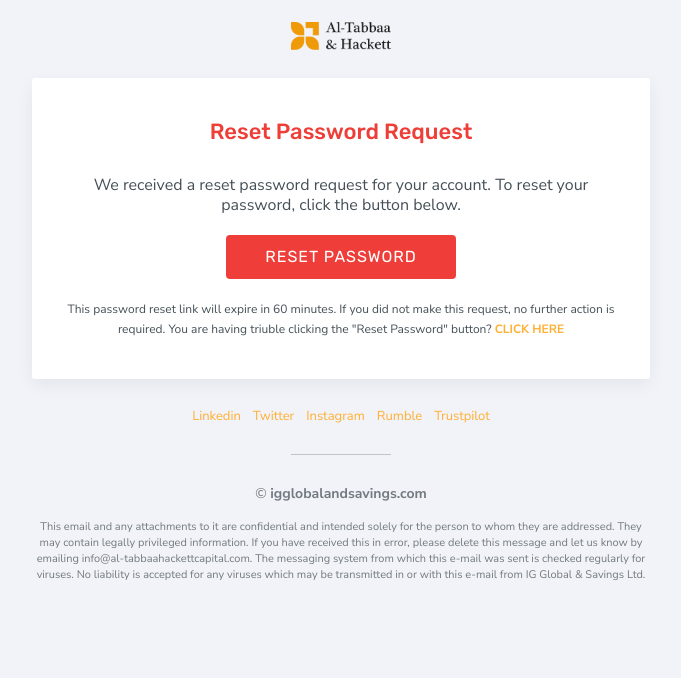
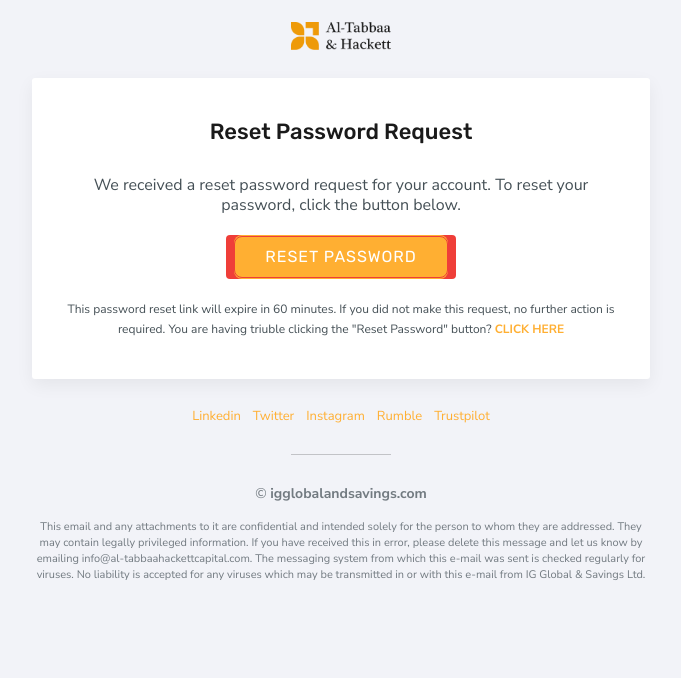
Before and after one commit to briskpool/Al-TabbaCapital, a PHP site: page /templates/reset_password.php in a window 1280 px wide. Shown: the top 678 px of the page, without its empty margins (299-980 px from the left). Run offline with PHP 8.4, Linux system fonts and the light colour scheme.

Commit message:
Update reset_password.php

```diff
--- a/templates/reset_password.php
+++ b/templates/reset_password.php
@@ -76,7 +76,7 @@
                                     <td style="padding:0 35px;">
 
                                         <h1
-                                            style="color:#ee3e38; font-weight:500; margin:0px 0px 30px 0px ;font-size:22px;font-family:'Rubik',sans-serif;">
+                                            style="color:#1a1a1a; font-weight:500; margin:0px 0px 30px 0px ;font-size:22px;font-family:'Rubik',sans-serif;">
                                             Reset Password Request
                                         </h1>
                                         <p
@@ -93,7 +93,7 @@
                                                 <td bgcolor="#ef3e39" class="nomob"
                                                     style="border-top-left-radius: 8px; border-bottom-left-radius: 8px;"
                                                     width="8"></td>
-                                                <td align="center" bgcolor="#ef3e39" class="wrapto100pc gmailbutton"
+                                                <td align="center" bgcolor="#ffaf32" class="wrapto100pc gmailbutton"
                                                     style="font-size: 16px; line-height:20px; font-family:'Rubik',sans-serif; color: #ffffff; text-decoration: none; vertical-align: middle; height:44px; border-radius: 8px;">
                                                     <a href="http://www.actionrocket.co/"
                                                         style="font-size: 16px; line-height:20px; font-family: inherit, arial, sans-serif; color: #ffffff; text-decoration: none; text-transform: uppercase; vertical-align: middle; letter-spacing: 1px; padding: 10px 30px; border: 1px solid #ef3e39; border-radius: 8px; display: block;"
```
